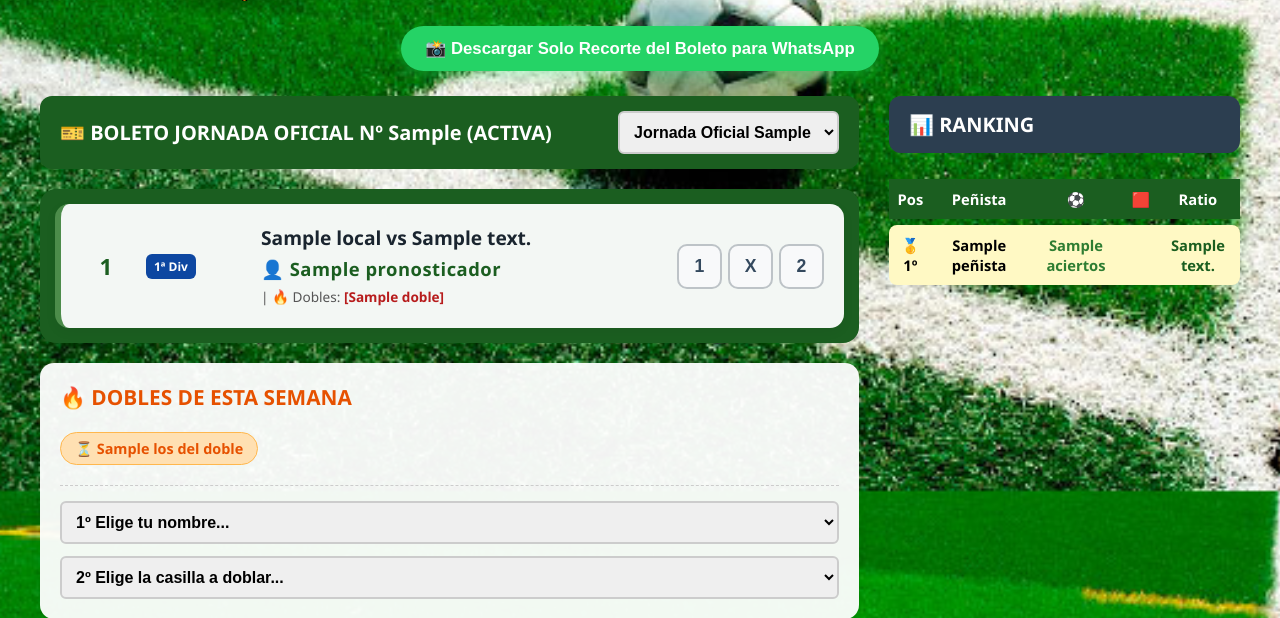
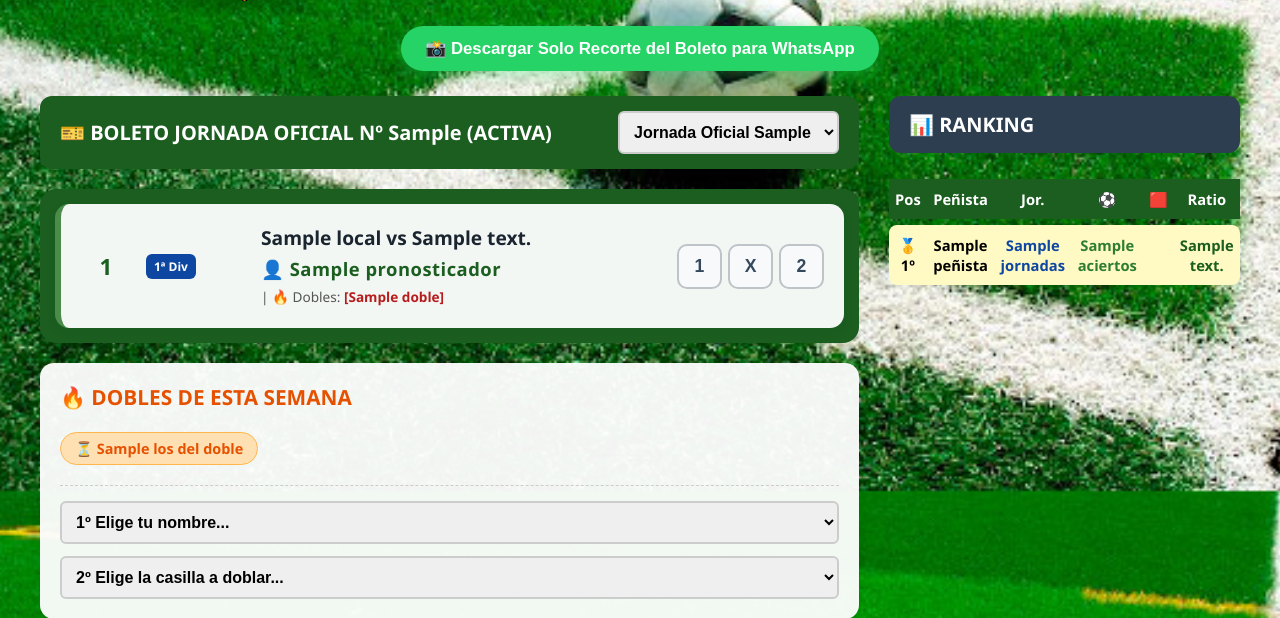
Before and after one commit to Vichobusto/quiniela-pena-busto, a Flask app: template templates/index.html in a window 1280 px wide. Shown: the part 309-927 px from the top of the page. Run offline with Flask 3, Linux system fonts and the light colour scheme; the template is opened without the code that fills it: most values are stand-ins (such as "Sample title", 1, 10 or a date in 2020); some libraries are stand-ins or nearby versions.

Commit message:
Anadir columna de jornadas participadas en la tabla de clasificacion

```diff
--- a/app.py
+++ b/app.py
@@ -322,8 +322,8 @@ def inicio():
         convocados_21 = [{"nombre": u[0], "partidos": u[1]} for u in todos_usuarios if u[0] in nombres_convocados]
         descansan_7 = [{"nombre": u[0], "partidos": u[1]} for u in todos_usuarios if u[0] not in nombres_convocados]
 
-    # 📊 CÁLCULO DE CLASIFICACIÓN POR RATIO
-    cursor.execute("SELECT nombre, aciertos, errores FROM usuarios")
+    # 📊 CÁLCULO DE CLASIFICACIÓN POR RATIO Y JORNADAS PARTICIPADAS
+    cursor.execute("SELECT nombre, aciertos, errores, partidos_asignados FROM usuarios")
     usuarios_db = cursor.fetchall()
 
     peñistas_lista = []
@@ -331,6 +331,15 @@ def inicio():
         nombre = u[0]
         aciertos = u[1] or 0
         errores = u[2] or 0
+
+        # Contamos en cuántas jornadas distintas del historial participó (como titular o como doble)
+        cursor.execute("""
+            SELECT COUNT(DISTINCT jornada)
+            FROM historial_jornadas
+            WHERE pronosticador = ? OR doble_por = ?
+        """, (nombre, nombre))
+        fila_jor = cursor.fetchone()
+        jornadas_jugadas = fila_jor[0] if fila_jor else 0
 
         if errores > 0:
             ratio_valor = aciertos / errores
@@ -341,6 +350,7 @@ def inicio():
             "nombre": nombre,
             "aciertos": aciertos,
             "errores": errores,
+            "jornadas": jornadas_jugadas,
             "ratio_num": ratio_valor,
             "ratio_texto": f"{ratio_valor:.3f}".replace(".", ",")
         })
--- a/templates/index.html
+++ b/templates/index.html
@@ -472,6 +472,7 @@
                     <tr>
                         <th>Pos</th>
                         <th>Peñista</th>
+                        <th title="Jornadas participadas">Jor.</th>
                         <th>⚽</th>
                         <th>🟥</th>
                         <th>Ratio</th>
@@ -482,6 +483,7 @@
                     <tr class="{% if loop.index == 1 %}podio-1{% elif loop.index == 2 %}podio-2{% elif loop.index == 3 %}podio-3{% endif %}">
                         <td>{% if loop.index == 1 %}🥇 1º{% elif loop.index == 2 %}🥈 2º{% elif loop.index == 3 %}🥉 3º{% else %}{{ loop.index }}º{% endif %}</td>
                         <td><strong>{{ p.nombre }}</strong></td>
+                        <td style="color:#0d47a1; font-weight:bold;">{{ p.jornadas }}</td>
                         <td style="color:#2e7d32; font-weight:bold;">{{ p.aciertos }}</td>
                         <td style="color:#c62828;">{{ p.errores }}</td>
                         <td style="color:#1b5e20; font-weight:900;">{{ p.ratio_texto }}</td>
```
